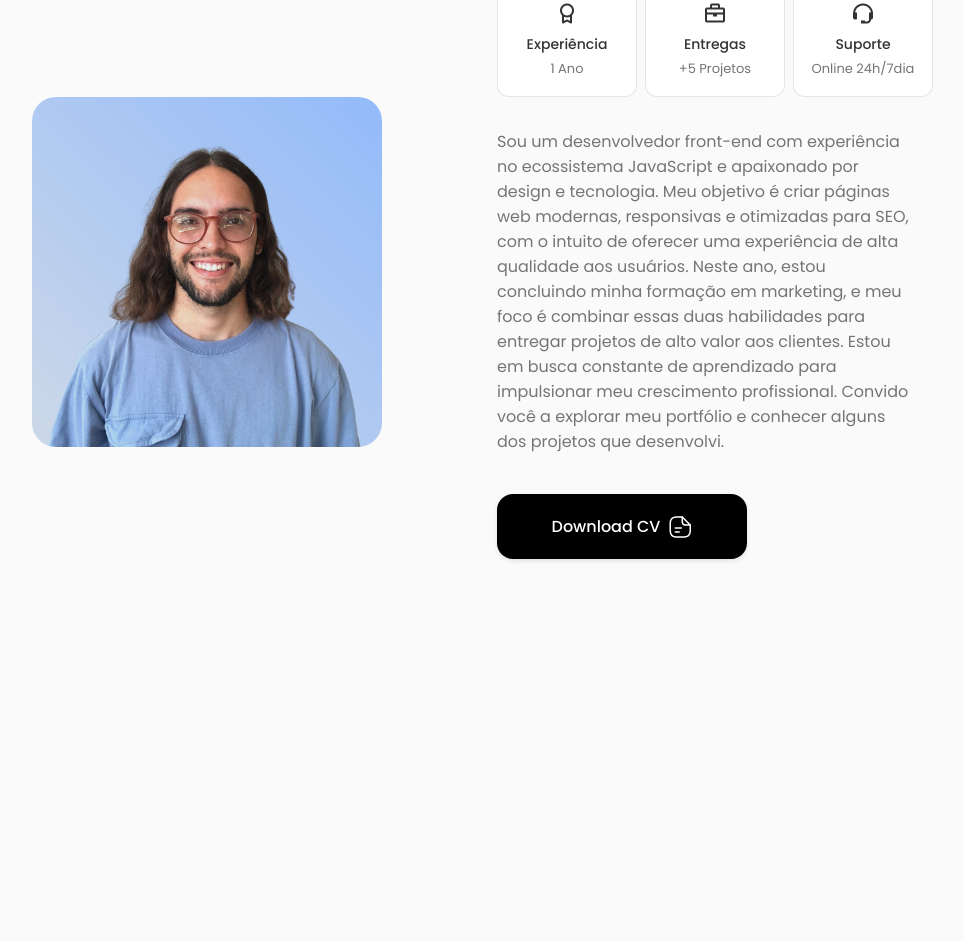
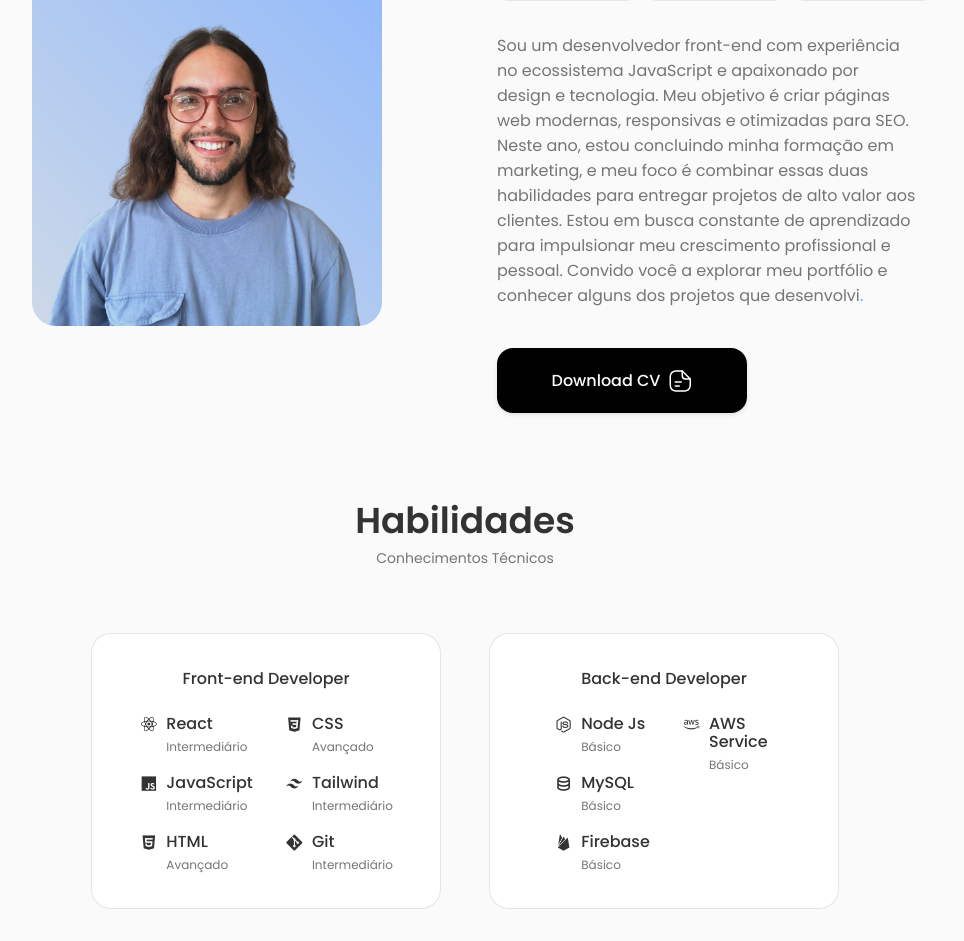
Before and after one commit to eduardoandraade/my-personal-portifolio, a React (Create React App) app: page / in a window 1280 px wide. Shown: the part 920-1861 px from the top of the page, without its empty margins (175-1139 px from the left). Before the commit the page ends 1511 px from the top, so only its background shows below. Built offline with nearby package versions, Linux system fonts and the light colour scheme.

Commit message:
created setion skills

```diff
--- a/src/App.css
+++ b/src/App.css
@@ -25,7 +25,7 @@
   --normal-font-size: 1rem;
   --small-font-size: 0.875rem;
   --smaller-font-size: 0.813rem;
-  --tiny-font-size: 0.625rem;
+  --tiny-font-size: 0.750rem;
 
   /* ------ Font Weight ------ */
   --font-normal: 400;
@@ -113,7 +113,7 @@ img {
 /* ====== REUSABLE CSS CLASSES ====== */
 
 .section {
-  padding: 6rem 0 2rem;
+  padding: 3rem 0 2rem;
 }
 
 .section__title {
--- a/src/App.js
+++ b/src/App.js
@@ -2,6 +2,7 @@ import './App.css';
 import About from './components/About/About';
 import Header from './components/Header/Header';
 import Home from './components/Home/Home';
+import Skills from './components/Skills/Skills';
 
 const App = () => {
   return (
@@ -11,6 +12,7 @@ const App = () => {
     <main className='main'>
       <Home />
       <About />
+      <Skills />
     </main>
 
     </>
--- a/src/components/About/About.jsx
+++ b/src/components/About/About.jsx
@@ -17,8 +17,8 @@ const About = () => {
                 <Info />
 
                 <p className="about__description">Sou um desenvolvedor front-end com experiência no ecossistema JavaScript e apaixonado por design e tecnologia. Meu objetivo é criar páginas web modernas,
-                responsivas e otimizadas para SEO, com o intuito de oferecer uma experiência de alta qualidade aos usuários. Neste ano, estou concluindo minha formação em marketing, e meu foco é combinar essas duas habilidades para entregar projetos de alto valor aos clientes. Estou em busca constante de aprendizado para impulsionar meu crescimento profissional.
-                Convido você a explorar meu portfólio e conhecer alguns dos projetos que desenvolvi.</p>
+                responsivas e otimizadas para SEO. Neste ano, estou concluindo minha formação em marketing, e meu foco é combinar essas duas habilidades para entregar projetos de alto valor aos clientes. Estou em busca constante de aprendizado para impulsionar meu crescimento profissional e pessoal.
+                Convido você a explorar meu portfólio e conhecer alguns dos projetos que desenvolvi<span className='details_point'>.</span></p>
 
                 <a download="" href={CV} className="button button--flex" style={{ justifyContent: 'center' }}>Download CV
                 <svg
--- a/src/components/About/about.css
+++ b/src/components/About/about.css
@@ -43,6 +43,11 @@
 .about__description {
     padding: 0 2rem 0 0;
     margin-bottom: var(--mb-2-5);
+}
+
+.details_point {
+    font-weight: 500;
+    color: #83B2FF;
 }
 
 /* ====== BREAKPOINT ====== */
--- a/src/components/Header/Header.jsx
+++ b/src/components/Header/Header.jsx
@@ -26,7 +26,7 @@ const Header = () => {
                     </li>
 
                     <li className="nav__item">
-                        <a href="#skill" className='nav__link'>
+                        <a href="#skills" className='nav__link'>
                             <i className='uil uil-file-alt nav__icon'></i> Habilidades
                         </a>
                     </li>
--- a/src/components/Home/Data.jsx
+++ b/src/components/Home/Data.jsx
@@ -9,7 +9,7 @@ const Data = () => {
 
         <h3 className="home__subtitle">Front-End Developer</h3>
 
-        <p className="home__description">Unir conhecimentos de marketing, design e tecnologia é o meu ponto forte para solucionar problemas de forma criativa. Sou apaixonado pelo que faço e tenho uma dedicação excepcional ao meu trabalho.</p>
+        <p className="home__description">Unir conhecimentos de <span className="highlight">tecnologia</span>, <span className="highlight">designe</span> e <span className="highlight">marketing</span> é o meu ponto forte para solucionar problemas de forma criativa. Sou apaixonado pelo que faço e tenho uma dedicação excepcional ao meu trabalho.</p>
 
         <a href="#contact" className="button button--flex">
             Entrar em contato
--- a/src/components/Home/home.css
+++ b/src/components/Home/home.css
@@ -66,6 +66,25 @@
     max-width: 400px;
     margin-bottom: var(--mb-2);
 }
+
+.highlight {
+    background-color: transparent;
+    animation-name: highlightAnimation;
+    animation-duration: 4s;
+    animation-fill-mode: forwards;
+}
+
+@keyframes highlightAnimation {
+    0% {
+      background-color: transparent;
+    }
+    50% {
+      background-color: #ffff00;
+    }
+    100% {
+      background-color: transparent;
+    }
+  }
 
 
 .home__img {
--- /dev/null
+++ b/src/components/Skills/Backend.jsx
@@ -0,0 +1,54 @@
+import React from 'react'
+
+const Backend = () => {
+  return (
+    <div className='skills__content'>
+    <h3 className="skills__title">Back-end Developer</h3>
+
+    <div className="skills__box">
+        <div className="skills__group">
+            <div className="skills__data">
+            <i class='bx bxl-nodejs' ></i>
+
+                <div>
+                    <h3 className="skills__name">Node Js</h3>
+                    <span className='skills__level'>Básico</span>
+                </div>
+            </div>
+
+            <div className="skills__data">
+            <i class='bx bx-data' ></i>
+
+                <div>
+                    <h3 className="skills__name">MySQL</h3>
+                    <span className='skills__level'>Básico</span>
+                </div>
+            </div>
+
+            <div className="skills__data">
+            <i class='bx bxl-firebase' ></i>
+
+                <div>
+                    <h3 className="skills__name">Firebase</h3>
+                    <span className='skills__level'>Básico</span>
+                </div>
+            </div>
+        </div>
+
+        <div className="skills__group">
+            <div className="skills__data">
+            <i class='bx bxl-aws'></i>
+
+                <div>
+                    <h3 className="skills__name">AWS Service</h3>
+                    <span className='skills__level'>Básico</span>
+                </div>
+            </div>
+
+        </div>
+    </div>
+</div>
+  )
+}
+
+export default Backend
--- /dev/null
+++ b/src/components/Skills/Frontend.jsx
@@ -0,0 +1,76 @@
+import React from 'react'
+
+const Frontend = () => {
+  return (
+    <div className='skills__content'>
+        <h3 className="skills__title">Front-end Developer</h3>
+
+        <div className="skills__box">
+            <div className="skills__group">
+                <div className="skills__data">
+                <i class='bx bxl-react' ></i>
+
+                    <div>
+                        <h3 className="skills__name">React</h3>
+                        <span className='skills__level'>Intermediário</span>
+                    </div>
+                </div>
+
+                <div className="skills__data">
+                <i class='bx bxl-javascript'></i>
+
+                    <div>
+                        <h3 className="skills__name">JavaScript</h3>
+                        <span className='skills__level'>Intermediário</span>
+                    </div>
+                </div>
+
+                <div className="skills__data">
+                <i class='bx bxl-html5' ></i>
+
+                    <div>
+                        <h3 className="skills__name">HTML</h3>
+                        <span className='skills__level'>Avançado</span>
+                    </div>
+                </div>
+
+            </div>
+
+            <div className="skills__group">
+                <div className="skills__data">
+                <i class='bx bxl-css3' ></i>
+
+                    <div>
+                        <h3 className="skills__name">CSS</h3>
+                        <span className='skills__level'>Avançado</span>
+                    </div>
+                </div>
+
+                <div className="skills__data">
+                <i class='bx bxl-tailwind-css' ></i>
+
+
+                    <div>
+                        <h3 className="skills__name">Tailwind</h3>
+                        <span className='skills__level'>Intermediário</span>
+                    </div>
+                </div>
+
+
+                <div className="skills__data">
+                <i class='bx bxl-git'></i>
+
+                    <div>
+                        <h3 className="skills__name">Git</h3>
+                        <span className='skills__level'>Intermediário</span>
+                    </div>
+                </div>
+
+
+            </div>
+        </div>
+    </div>
+  )
+}
+
+export default Frontend
--- /dev/null
+++ b/src/components/Skills/Skills.jsx
@@ -0,0 +1,21 @@
+import React from 'react'
+import './skills.css'
+import Frontend from './Frontend'
+import Backend from './Backend'
+
+const Skills = () => {
+  return (
+    <section className="skills section" id="skills">
+        <h2 className='section__title'>Habilidades</h2>
+        <span className='section__subtitle'>Conhecimentos Técnicos</span>
+
+        <div className="skills__container container grid">
+            <Frontend />
+            <Backend />
+
+        </div>
+    </section>
+  )
+}
+
+export default Skills
--- /dev/null
+++ b/src/components/Skills/skills.css
@@ -0,0 +1,92 @@
+.skills__container {
+    grid-template-columns: repeat(2, 350px);
+    column-gap: 3rem;
+    justify-content: center;
+}
+
+.skills__content {
+    background-color: var(--container-color);
+    border: 1px solid rgba(0, 0, 0, 0.1);
+    padding: 2rem 4rem;
+    border-radius: 1.25rem;
+}
+
+.skills__title {
+    font-size: var(--normal-font-size);
+    font-weight: var(--font-medium);
+    text-align: center;
+    margin-bottom: var(--mb-1-5);
+}
+
+.skills__box {
+    display: flex;
+    justify-content: center;
+    column-gap: 2rem;
+}
+
+.skills__group {
+    display: grid;
+    align-items: flex-start;
+    row-gap: 1rem;
+}
+
+.skills__data {
+    display: flex;
+    column-gap: .5rem;
+}
+
+.skills .bx {
+    font-size: 1.2rem;
+    color: var(--title-color);
+    transition: .3s;
+}
+
+.skills .bx:hover {
+    color: #83B2FF;
+    font-size: 1.3rem;
+}
+
+.skills__name {
+    font-size: var(--normal-font-size);
+    font-weight: var(--font-medium);
+    line-height: 18px;
+}
+
+.skills__level {
+    font-size: var(--tiny-font-size);
+}
+
+/* ====== BREAKPOINT ====== */
+/* For large devices */
+@media screen and (max-width: 992px) {
+    .skills__container {
+        grid-template-columns: max-content;
+        row-gap: 2rem;
+    }
+  }
+
+  /* For medium devices */
+
+
+@media screen and (max-width: 576px) {
+    .skills__container {
+        grid-template-columns: 1fr;
+    }
+
+    .skills__content {
+        padding: 1.5rem;
+    }
+
+  }
+
+/* For small devices */
+@media screen and (max-width: 350px) {
+    .skills__box {
+        column-gap: 1.25rem;
+    }
+
+    .skills__name {
+        font-size: var(--small-font-size);
+    }
+
+  }
```
